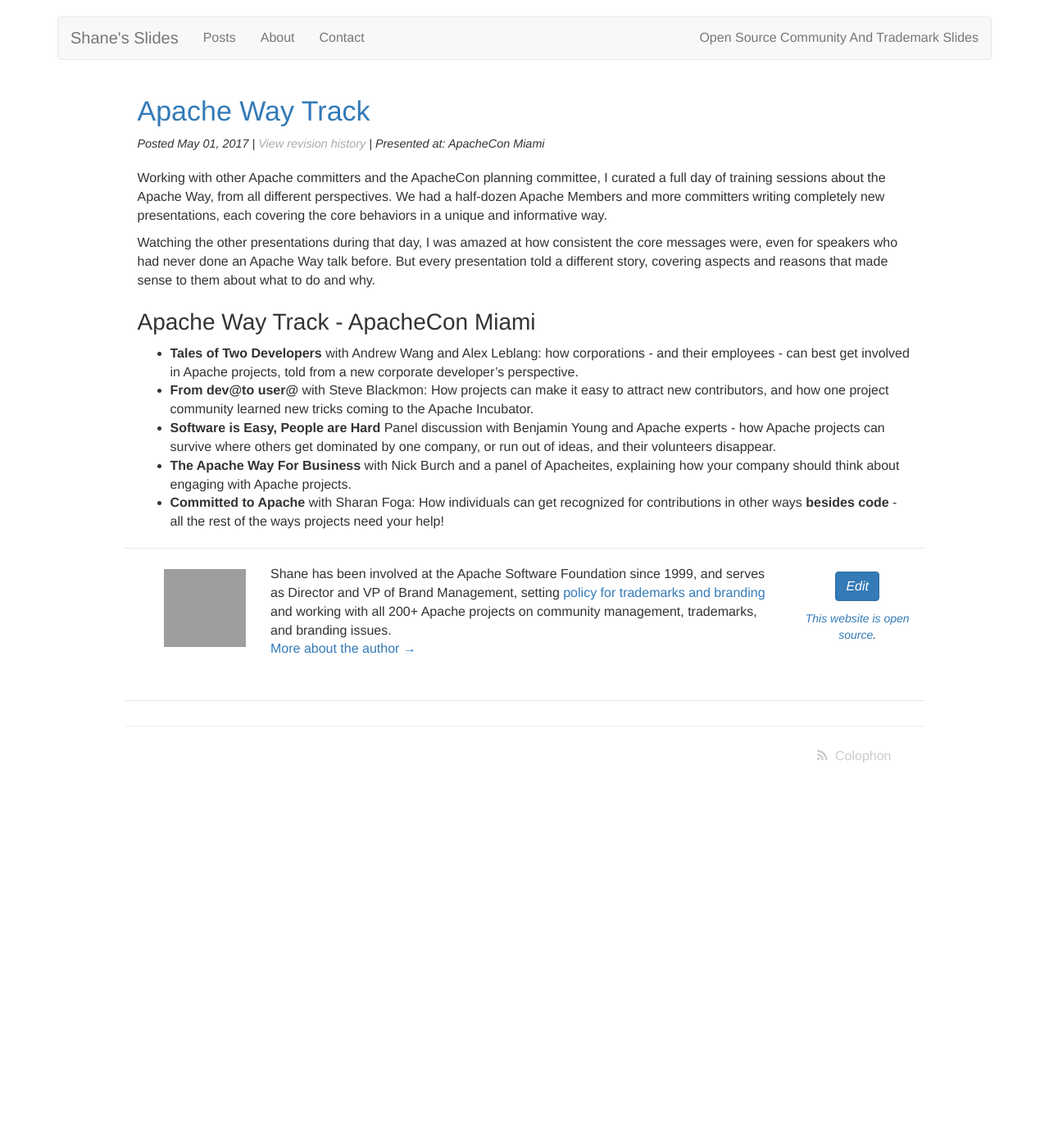
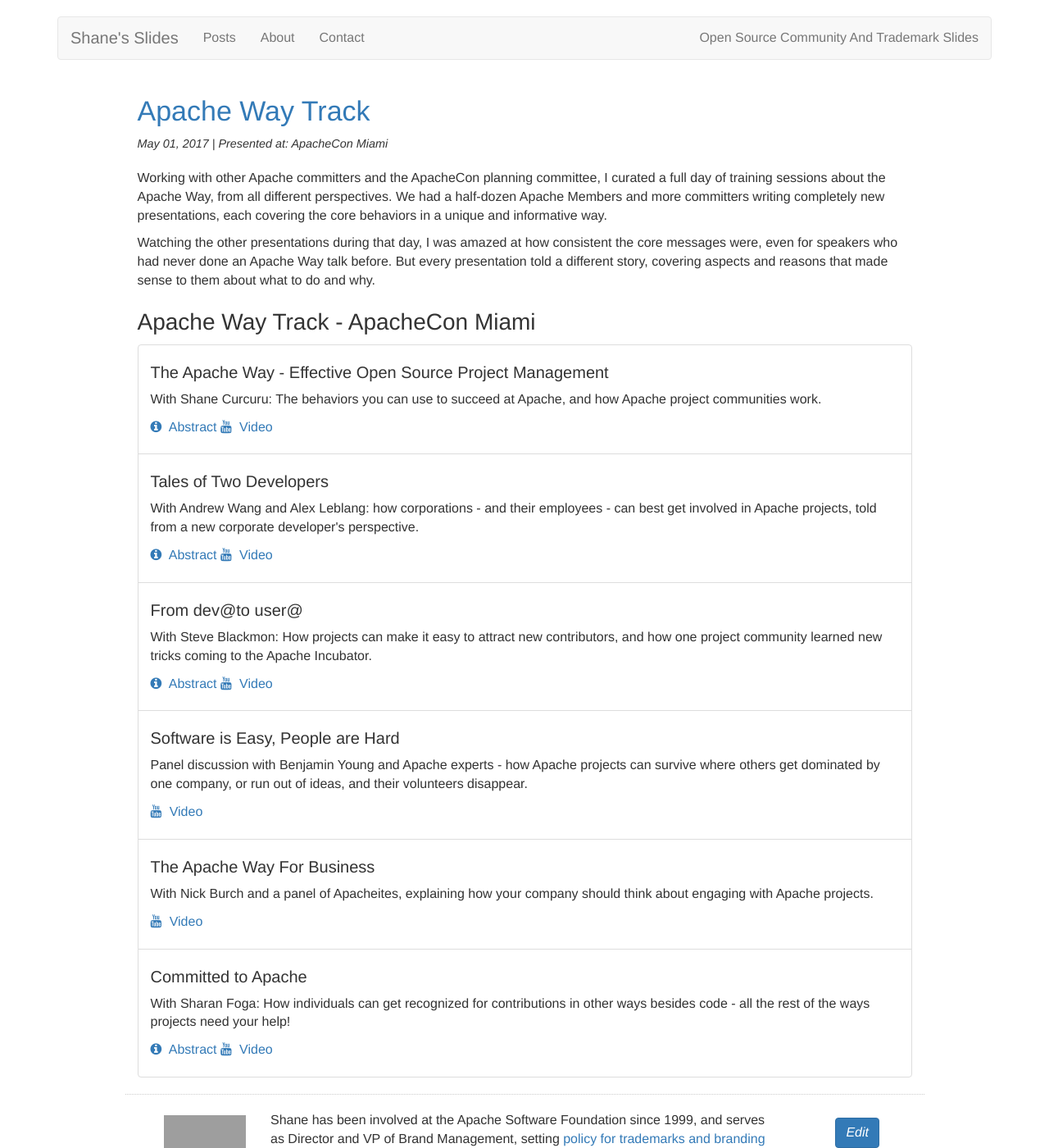
Before and after one commit to ShaneCurcuru/slides, a Jekyll site: the page built from _posts/2017-05-01-Apache-Way-Track.md, in a window 1280 px wide and 1400 px high. Shown: the whole window at 82% size. Built offline with Jekyll 4.4.1, drawn with Linux system fonts in a browser that asks for light colours; comment, search, counter and statistics services are not loaded; grey boxes are pictures that could not be loaded.

Commit message:
Restyle and add abstract/video links to track day

```diff
--- a/_layouts/post.html
+++ b/_layouts/post.html
@@ -9,10 +9,19 @@ layout: default
       <h2 class="title"><a href="{{ page.url | absolute_url }}">{{ page.title | smartify }}</a></h2>
 
       <div class="post-meta">
-        <span class="entry-date">Posted {{ page.date | date: '%B %d, %Y' }}</span> |
-        <a class="revision-history" href="{{ site.github.repository_url }}/commits/{{ site.branch }}/{{ page.path }}" target="_blank">View revision history</a>
+        <span class="entry-date">{{ page.date | date: '%B %d, %Y' }}</span>
         {% if page.conference %}
           | <span class="entry-date">Presented at: {{ page.conference }}</span>
+        {% endif %}
+        {% if page.slides %}
+          | <span class="entry-date">
+              <a href="{{ page.slides }}"><span class="fa fa-file"></span> Slides</a>
+            </span>
+        {% endif %}
+        {% if page.video %}
+        | <span class="entry-date">
+            <a href="{{ page.video }}"><span class="fa fa-youtube"></span> Video</a>
+          </span>
         {% endif %}
       </div>
 
--- a/_posts/2017-05-01-Apache-Way-Track.md
+++ b/_posts/2017-05-01-Apache-Way-Track.md
@@ -17,8 +17,57 @@ aspects and reasons that made sense to them about what to do and why.
 
 ### Apache Way Track - ApacheCon Miami
 
-- **Tales of Two Developers** with Andrew Wang and Alex Leblang: how corporations - and their employees - can best get involved in Apache projects, told from a new corporate developer's perspective.
-- **From dev@to user@** with Steve Blackmon: How projects can make it easy to attract new contributors, and how one project community learned new tricks coming to the Apache Incubator.
-- **Software is Easy, People are Hard** Panel discussion with Benjamin Young and Apache experts - how Apache projects can survive where others get dominated by one company, or run out of ideas, and their volunteers disappear.
-- **The Apache Way For Business** with Nick Burch and a panel of Apacheites, explaining how your company should think about engaging with Apache projects.
-- **Committed to Apache** with Sharan Foga: How individuals can get recognized for contributions in other ways **besides code** - all the rest of the ways projects need your help!
+<ul class="list-group">
+<li class="list-group-item">
+  <h4>The Apache Way - Effective Open Source Project Management</h4>
+  <p>With Shane Curcuru: The behaviors you can use to succeed at Apache, and how Apache project communities work.
+  </p>
+  <p>
+    <a href="http://shaneslides.com/2017/05/The-Apache-Way/"><span class="fa fa-info-circle"></span> Abstract</a>
+    <a href="https://www.youtube.com/watch?v=hpAv54KIgK8"><span class="fa fa-youtube"></span> Video</a>
+  </p>
+</li>
+  <li class="list-group-item">
+    <h4>Tales of Two Developers</h4>
+    <p>With Andrew Wang and Alex Leblang: how corporations - and their employees - can best get involved in Apache projects, told from a new corporate developer's perspective.
+    </p>
+    <p>
+      <a href="https://whimsy.apache.org/events/talks#Tale_Of_Two_Developers"><span class="fa fa-info-circle"></span> Abstract</a>
+      <a href="https://www.youtube.com/watch?v=ea_9qkaTeVw&index=26&list=PLbzoR-pLrL6pLDCyPxByWQwYTL-JrF5Rp"><span class="fa fa-youtube"></span> Video</a>
+    </p>
+  </li>
+  <li class="list-group-item">
+    <h4>From dev@to user@</h4>
+    <p>With Steve Blackmon: How projects can make it easy to attract new contributors, and how one project community learned new tricks coming to the Apache Incubator.
+    </p>
+    <p>
+      <a href="https://whimsy.apache.org/events/talks#From_Dev_To_User"><span class="fa fa-info-circle"></span> Abstract</a>
+      <a href="https://www.youtube.com/watch?v=E9A54x6af8o&list=PLbzoR-pLrL6pLDCyPxByWQwYTL-JrF5Rp&index=27"><span class="fa fa-youtube"></span> Video</a>
+    </p>
+  </li>
+  <li class="list-group-item">
+    <h4>Software is Easy, People are Hard</h4>
+    <p>Panel discussion with Benjamin Young and Apache experts - how Apache projects can survive where others get dominated by one company, or run out of ideas, and their volunteers disappear.
+    </p>
+    <p>
+      <a href="https://www.youtube.com/watch?v=STkwH6u4p2c&index=24&list=PLbzoR-pLrL6pLDCyPxByWQwYTL-JrF5Rp"><span class="fa fa-youtube"></span> Video</a>
+    </p>
+  </li>
+  <li class="list-group-item">
+    <h4>The Apache Way For Business</h4>
+    <p>With Nick Burch and a panel of Apacheites, explaining how your company should think about engaging with Apache projects.
+    </p>
+    <p>
+      <a href="https://www.youtube.com/watch?v=u6gEuH6Bsqo&list=PLbzoR-pLrL6pLDCyPxByWQwYTL-JrF5Rp&index=28"><span class="fa fa-youtube"></span> Video</a>
+    </p>
+  </li>
+  <li class="list-group-item">
+    <h4>Committed to Apache</h4>
+    <p>With Sharan Foga: How individuals can get recognized for contributions in other ways besides code - all the rest of the ways projects need your help!
+    </p>
+    <p>
+      <a href="https://whimsy.apache.org/events/talks#Committed_To_The_Apache_Way"><span class="fa fa-info-circle"></span> Abstract</a>
+      <a href="https://www.youtube.com/watch?v=vT-kxmoLs5k&index=25&list=PLbzoR-pLrL6pLDCyPxByWQwYTL-JrF5Rp"><span class="fa fa-youtube"></span> Video</a>
+    </p>
+  </li>
+</ul>
```
Also changed, not shown: _posts/2016-11-16-Improving-Your-Apache-Brand.md (+1 -5 lines), _posts/2016-11-16-Profiting-From-Apache-Brands.md (+1 -5 lines), _posts/2017-05-16-Practical-Trademark-Law.md (+2 -6 lines), _posts/2017-05-17-The-Apache-Way.md (+5 -5 lines).
